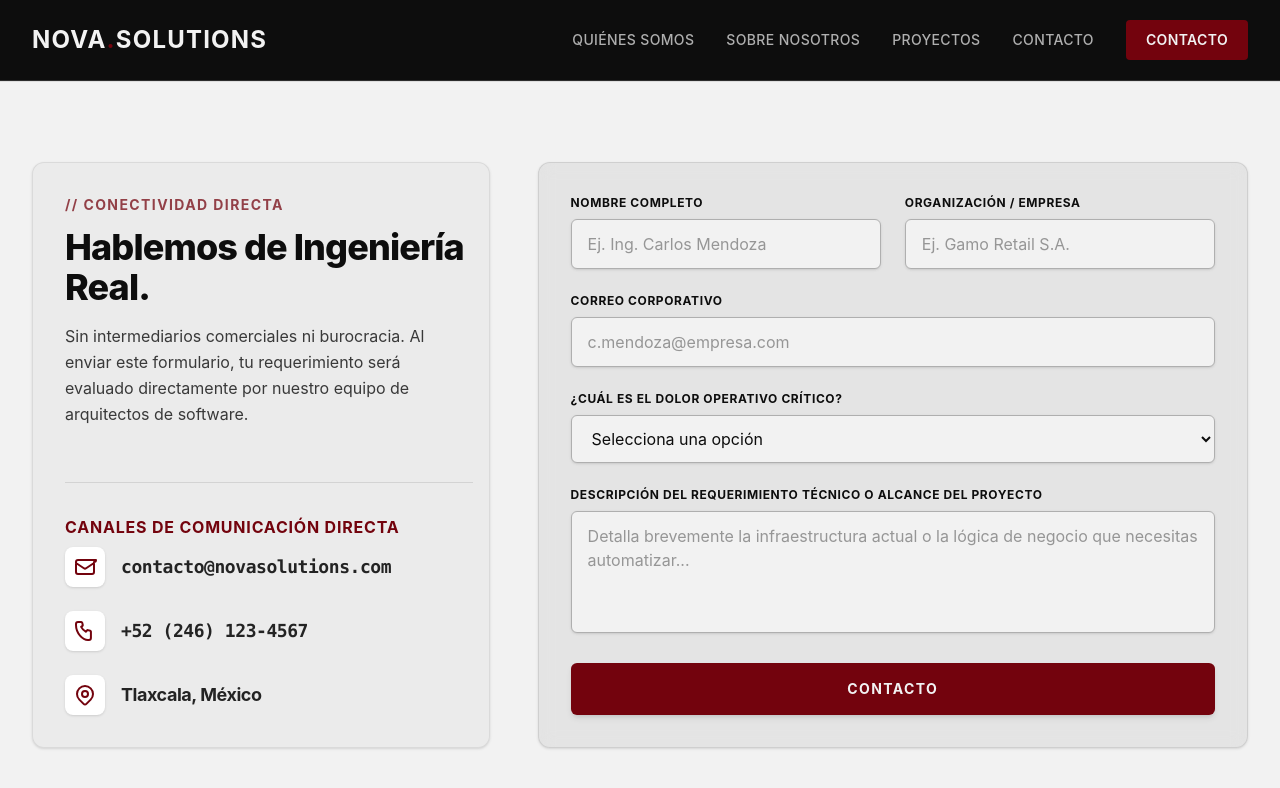
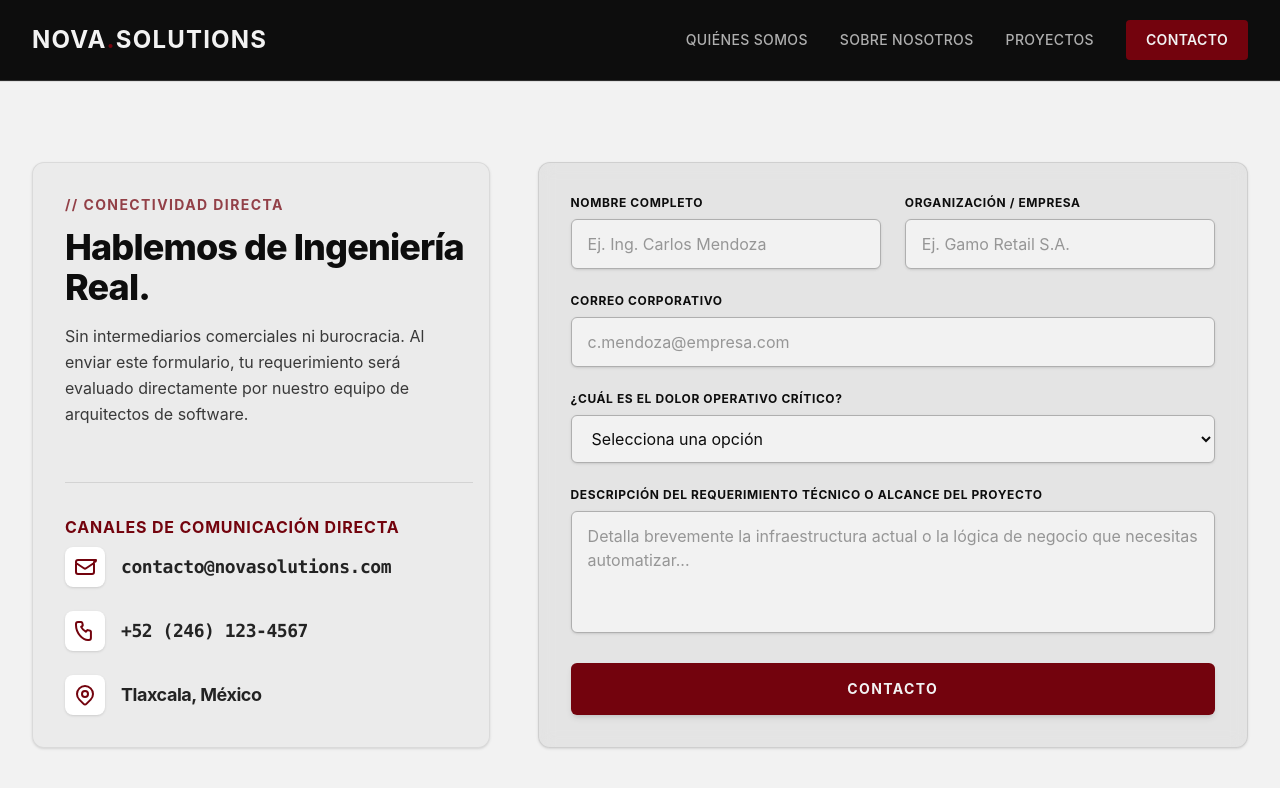
Before and after one commit to JJgithubUT/NovaERP-website, a React (Vite) app: page / in a window 1280 px wide. Shown: the top 788 px of the page. Built offline with nearby package versions, Linux system fonts and the light colour scheme.

Commit message:
Contacto corregido

```diff
--- a/src/components/Navbar.jsx
+++ b/src/components/Navbar.jsx
@@ -7,7 +7,6 @@ const Navbar = () => {
     { name: 'Quiénes Somos', href: '#quienes-somos' },
     { name: 'Sobre nosotros', href: '#sobre-nosotros' },
     { name: 'Proyectos', href: '#proyectos' },
-    { name: 'Contacto', href: '#contacto' },
   ];
 
   return (
```
